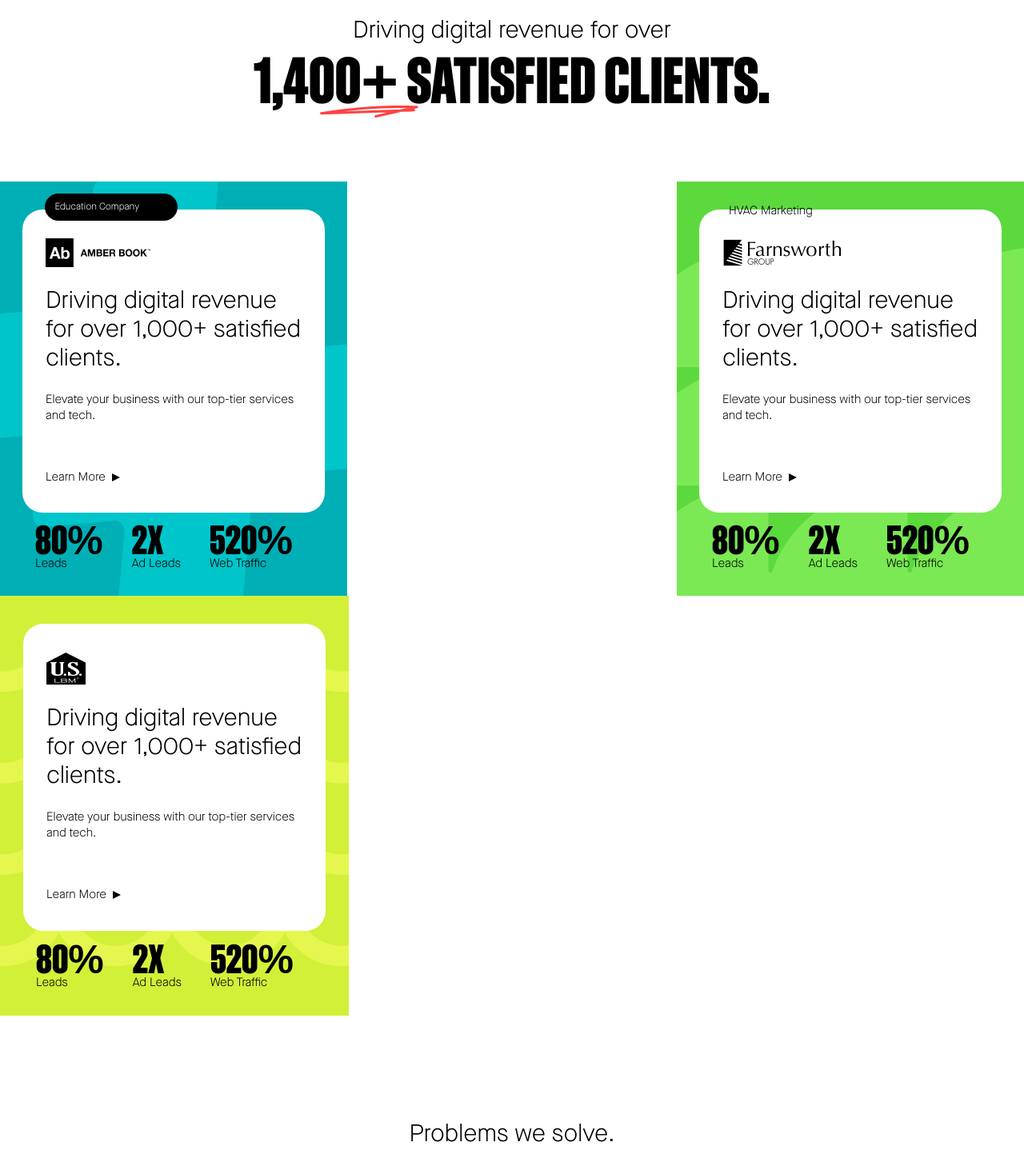
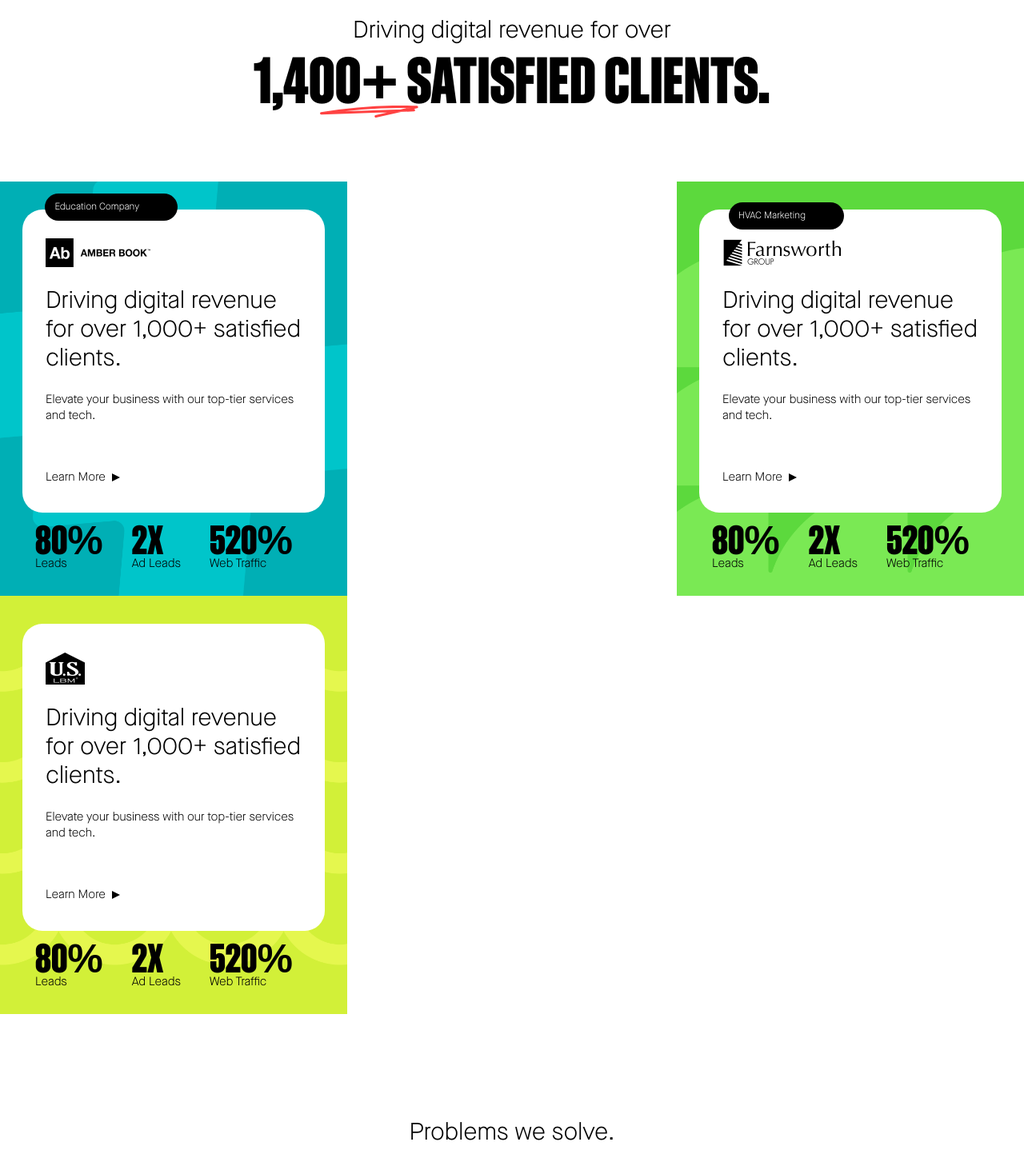
Before and after one commit to sonambishnoi550/Venveo-page, a React (Create React App) app: page / in a window 1280 px wide. Shown: the part 1469-2912 px from the top of the page at 80% size. Built offline with nearby package versions, Linux system fonts and the light colour scheme.

Commit message:
check card

```diff
--- a/src/components/Client.jsx
+++ b/src/components/Client.jsx
@@ -1,4 +1,5 @@
 import React from 'react';
+import { CLIENT_CARD } from '../utils/helper';
 
 const Client = () => {
     return (
@@ -13,18 +14,32 @@ const Client = () => {
                 <img className='sm:pb-20 pb-12 pl-[400px] max-xl:pl-[197px] max-lg:pl-[97px] max-sm:hidden' src="./assets/images/svg/red-line.svg" alt="line" />
 
                 <div className="flex justify-between flex-wrap max-xl:justify-center max-xl:gap-10">
-                    <div style={{ backgroundImage: `url(./assets/images/png/client-card-one.png)` }}
-                        className="bg-center bg-no-repeat bg-cover max-w-[440px] px-7 min-h-[500px] h-full relative" >
+                    {CLIENT_CARD.map((card) => (
+                        <div
+                            key={card.id}
+                            style={{ backgroundImage: `url(${card.backgroundImage})` }}
+                            className="bg-center bg-no-repeat bg-cover max-w-[440px] px-7 min-h-[500px] h-full relative"
+                        >
+                            {card.buttonLabel && (
                                 <button
-                            className="text-xs font-semibold text-white bg-black rounded-[1000px] pl-3 pr-12 py-[7px] absolute top-[3%] left-[13%] leading-5"
-                        > Education Company </button>
+                                    className="text-xs font-semibold text-white bg-black rounded-[1000px] pl-3 pr-12 py-[7px] absolute leading-5"
+                                    style={card.buttonPosition}
+                                >
+                                    {card.buttonLabel}
+                                </button>
+                            )}
                             <div className="bg-white mt-[35px] px-[29px] pb-[31px] rounded-[25px]">
-                            <img src="./assets/images/png/amber-book.png" alt="Amber-Book" className="pt-9 max-w-[131px] pointer-events-none" />
+                                <img
+                                    src={card.logo}
+                                    alt={card.logoAlt}
+                                    className="pt-9 pointer-events-none"
+                                    style={{ maxWidth: card.logoWidth }}
+                                />
                                 <p className="max-w-80 text-3xl py-6 font-light max-sm:text-2xl">
-                                Driving digital revenue for over 1,000+ satisfied clients.
+                                    {card.description}
                                 </p>
-                            <p className="text-custom-xs max-w-[315px] leading-5 font-normal max-sm:text-custom-xs">
-                                Elevate your business with our top-tier services and tech.
+                                <p className="text-custom-xs max-w-[315px] leading-5 font-normal">
+                                    {card.subText}
                                 </p>
                                 <a
                                     href="#"
@@ -47,118 +62,19 @@ const Client = () => {
                                 </a>
                             </div>
                             <div className="flex gap-9 pt-3 pb-8 pl-4">
-                            <div>
-                                <p className="text-black leading-10 text-custom-4xl max-sm:text-custom-3xl font-bold sohne">80%</p>
-                                <p className="text-black leading-4 text-custom-xs font-light pt-1">Leads</p>
+                                {card.stats.map((stat, index) => (
+                                    <div key={index}>
+                                        <p className="text-black leading-10 text-custom-4xl max-sm:text-custom-3xl font-bold sohne">
+                                            {stat.value}
+                                        </p>
+                                        <p className="text-black leading-4 text-custom-xs font-light pt-1">
+                                            {stat.label}
+                                        </p>
                                     </div>
-                            <div>
-                                <p className="text-black leading-10 text-custom-4xl max-sm:text-custom-3xl font-bold sohne">2X</p>
-                                <p className="text-black leading-4 text-custom-xs font-light pt-1 whitespace-nowrap">Ad Leads</p>
-                            </div>
-                            <div>
-                                <p className="text-black leading-10 text-custom-4xl max-sm:text-custom-3xl font-bold sohne">520%</p>
-                                <p className="text-black leading-4 text-custom-xs font-light pt-1">Web Traffic</p>
+                                ))}
                             </div>
                         </div>
-                    </div>
-                    <div style={{ backgroundImage: `url(./assets/images/png/client-card-two.png)` }}
-                        className="bg-center bg-no-repeat bg-cover max-w-[440px] px-7 min-h-[500px] h-full relative">
-                        <p className="text-custom-xs text-black z-[2] font-semibold absolute top-[5%] left-[15%]" >
-                            HVAC Marketing </p>
-                        <div className="bg-white mt-[35px]  px-[29px] pb-[31px] rounded-[25px]">
-                            <img src="./assets/images/png/farnswort.png" alt="Farnsworth" className="pt-9 max-w-[149.73px] pointer-events-none" />
-                            <p className="max-w-80 text-3xl py-6 max-sm:text-2xl font-light">
-                                Driving digital revenue for over 1,000+ satisfied clients.
-                            </p>
-                            <p className="text-custom-xs max-w-[315px] leading-5 font-normal ">
-                                Elevate your business with our top-tier services and tech.
-                            </p>
-                            <a
-                                href="#"
-                                className="relative pt-[56px] inline-block font-semibold text-custom-xs text-black pb-0.5 after:absolute after:left-0 after:w-0 after:transition-all after:duration-300 hover:after:w-full after:bottom-0 after:h-0.5 after:bg-green"
-                            >
-                                Learn More
-                                <svg
-                                    className="ml-2 hover:fill-green transition-all duration-300 inline-block"
-                                    width="10"
-                                    height="10"
-                                    viewBox="0 0 10 10"
-                                    fill="none"
-                                    xmlns="http://www.w3.org/2000/svg"
-                                >
-                                    <path
-                                        d="M10 5.00343L0 0V10L10 5.00343Z"
-                                        className="fill-current"
-                                    />
-                                </svg>
-                            </a>
-                        </div>
-                        <div className="flex gap-9 pt-3 pb-8 pl-4">
-                            <div>
-                                <p className="text-black leading-10 text-custom-4xl max-sm:text-custom-3xl font-bold sohne">80%</p>
-                                <p className="text-black leading-4 text-custom-xs font-light pt-1">Leads</p>
-                            </div>
-                            <div>
-                                <p className="text-black leading-10 text-custom-4xl max-sm:text-custom-3xl font-bold sohne">2X</p>
-                                <p className="text-black leading-4 text-custom-xs font-light pt-1 whitespace-nowrap">Ad Leads</p>
-                            </div>
-                            <div>
-                                <p className="text-black leading-10 text-custom-4xl max-sm:text-custom-3xl font-bold sohne">520%</p>
-                                <p className="text-black leading-4 text-custom-xs font-light pt-1 whitespace-nowrap">Web Traffic</p>
-                            </div>
-                        </div>
-                    </div>
-                    <div
-                        style={{ backgroundImage: `url(./assets/images/png/client-card-three.png)` }}
-                        className="bg-center bg-no-repeat bg-cover max-w-[440px] px-[29px] min-h-[500px] h-full relative"
-                    >
-
-                        <div className="bg-white mt-[35px] px-[29px] pb-[31px] rounded-[25px]">
-                            <img src="./assets/images/png/us.png" alt="Farnsworth" className="pt-9 max-w-[49px] pointer-events-none" />
-                            <p className="max-w-80 text-3xl py-6 max-sm:text-2xl font-light">
-                                Driving digital revenue for over 1,000+ satisfied clients.
-                            </p>
-                            <p className="text-custom-xs max-w-[315px] leading-5 font-normal">
-                                Elevate your business with our top-tier services and tech.
-                            </p>
-                            <a
-                                href="#"
-                                className="relative pt-[56px] inline-block font-semibold text-custom-xs text-black pb-0.5 after:absolute after:left-0 after:w-0 after:transition-all after:duration-300 hover:after:w-full after:bottom-0 after:h-0.5 after:bg-green"
-                            >
-                                Learn More
-                                <svg
-                                    className="ml-2 hover:fill-green transition-all duration-300 inline-block"
-                                    width="10"
-                                    height="10"
-                                    viewBox="0 0 10 10"
-                                    fill="none"
-                                    xmlns="http://www.w3.org/2000/svg"
-                                >
-                                    <path
-                                        d="M10 5.00343L0 0V10L10 5.00343Z"
-                                        className="fill-current"
-                                    />
-                                </svg>
-                            </a>
-
-
-
-                        </div>
-                        <div className="flex gap-9 pt-[13px] pb-[33px] pl-4">
-                            <div>
-                                <p className="text-black leading-10 text-custom-4xl max-sm:text-custom-3xl font-bold sohne">80%</p>
-                                <p className="text-black leading-4 text-custom-xs font-light pt-1">Leads</p>
-                            </div>
-                            <div>
-                                <p className="text-black leading-10 text-custom-4xl max-sm:text-custom-3xl font-bold sohne">2X</p>
-                                <p className="text-black leading-4 text-custom-xs font-light pt-1">Ad Leads</p>
-                            </div>
-                            <div>
-                                <p className="text-black leading-10 text-custom-4xl max-sm:text-custom-3xl font-bold sohne">520%</p>
-                                <p className="text-black leading-4 text-custom-xs font-light pt-1">Web Traffic</p>
-                            </div>
-                        </div>
-                    </div>
+                    ))}
                 </div>
             </div>
         </section>
--- a/src/utils/helper.js
+++ b/src/utils/helper.js
@@ -87,3 +87,51 @@ export const CARD_LIST = [
         ],
     },
 ];
+export const CLIENT_CARD = [
+    {
+        id: 1,
+        backgroundImage: "./assets/images/png/client-card-one.png",
+        buttonLabel: "Education Company",
+        buttonPosition: { top: "3%", left: "13%" },
+        logo: "./assets/images/png/amber-book.png",
+        logoAlt: "Amber-Book",
+        logoWidth: "131px",
+        description: "Driving digital revenue for over 1,000+ satisfied clients.",
+        subText: "Elevate your business with our top-tier services and tech.",
+        stats: [
+            { value: "80%", label: "Leads" },
+            { value: "2X", label: "Ad Leads" },
+            { value: "520%", label: "Web Traffic" },
+        ],
+    },
+    {
+        id: 2,
+        backgroundImage: "./assets/images/png/client-card-two.png",
+        buttonLabel: "HVAC Marketing",
+        buttonPosition: { top: "5%", left: "15%" },
+        logo: "./assets/images/png/farnswort.png",
+        logoAlt: "Farnsworth",
+        logoWidth: "149.73px",
+        description: "Driving digital revenue for over 1,000+ satisfied clients.",
+        subText: "Elevate your business with our top-tier services and tech.",
+        stats: [
+            { value: "80%", label: "Leads" },
+            { value: "2X", label: "Ad Leads" },
+            { value: "520%", label: "Web Traffic" },
+        ],
+    },
+    {
+        id: 3,
+        backgroundImage: "./assets/images/png/client-card-three.png",
+        logo: "./assets/images/png/us.png",
+        logoAlt: "US",
+        logoWidth: "49px",
+        description: "Driving digital revenue for over 1,000+ satisfied clients.",
+        subText: "Elevate your business with our top-tier services and tech.",
+        stats: [
+            { value: "80%", label: "Leads" },
+            { value: "2X", label: "Ad Leads" },
+            { value: "520%", label: "Web Traffic" },
+        ],
+    },
+];
```
Lines whose indentation alone changed are shown as unchanged.
